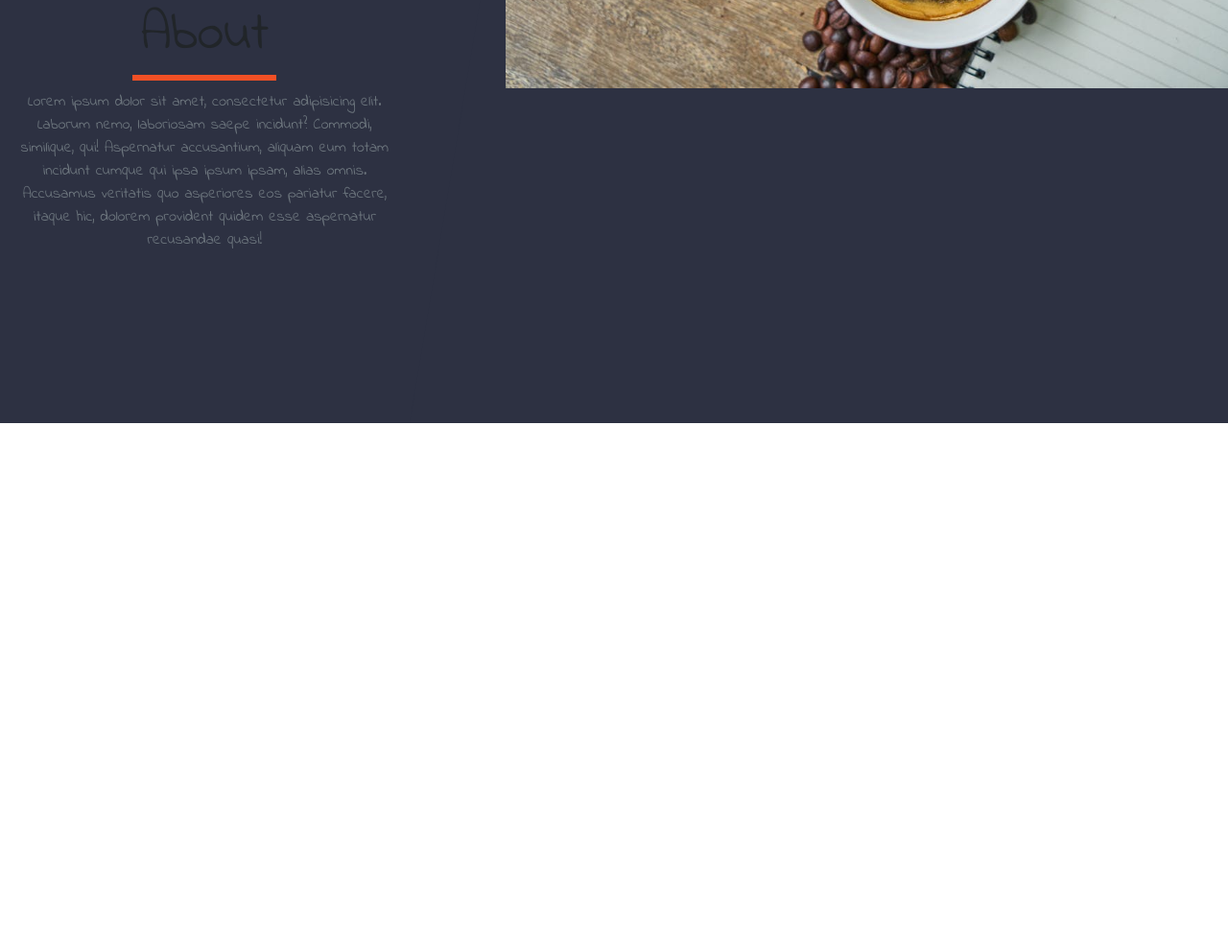
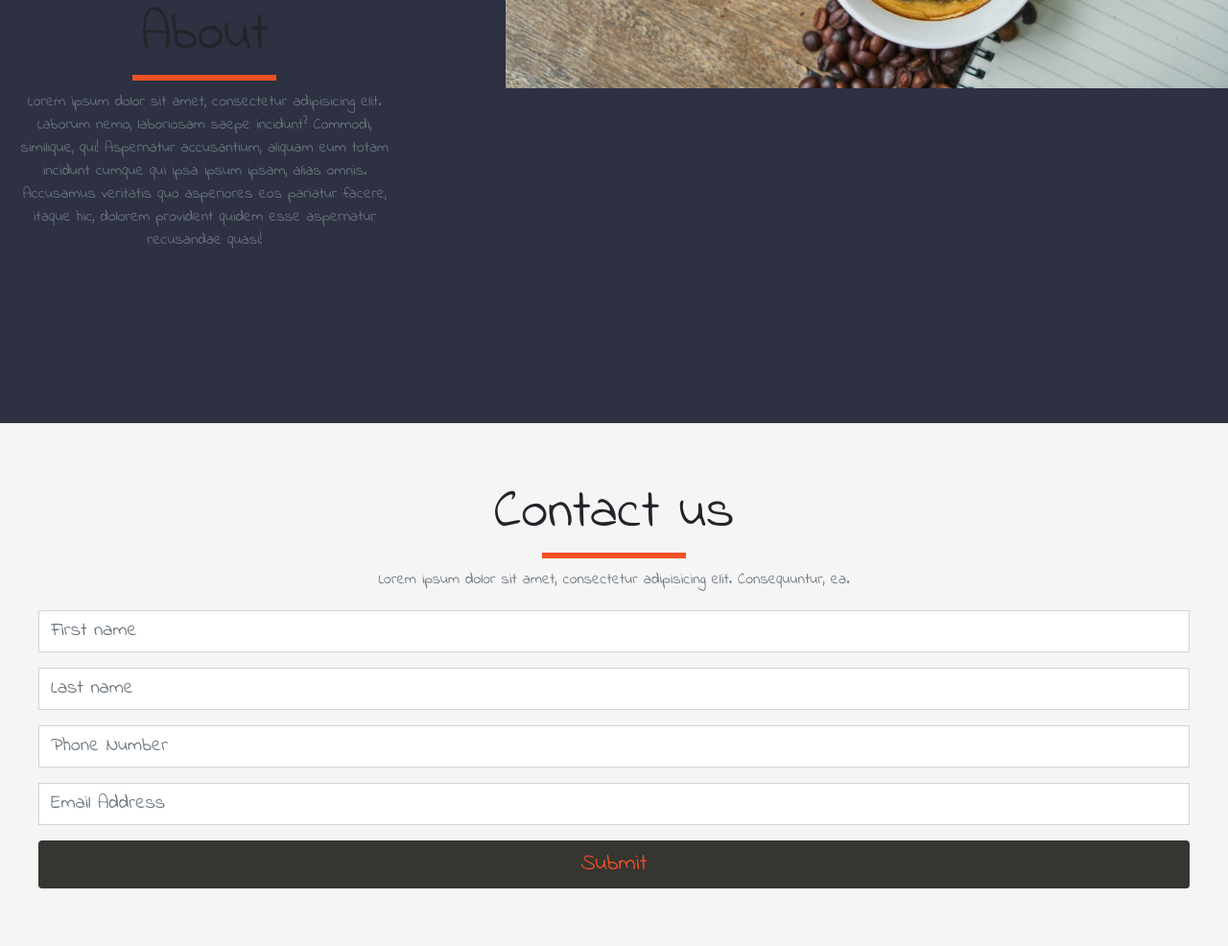
Before and after one commit to showlovezz/Demo22-coffee, a plain HTML site: page index.html in a window 1280 px wide. Shown: the part 1489-2475 px from the top of the page at 96% size. Before the commit the page ends 1930 px from the top, so only its background shows below. Drawn offline with nearby package versions, Linux system fonts and the light colour scheme.

Commit message:
Done add contact section

```diff
--- a/css/main.css
+++ b/css/main.css
@@ -106,3 +106,25 @@ header {
   flex-direction: column;
   justify-content: center;
 }
+
+/*contact section*/
+#contact {
+  padding: 40px;
+  background-color: whitesmoke;
+}
+
+#contact .form-control {
+  border-radius: 0!important;
+  font-size: 20px;
+}
+
+#contact button {
+  background-color: #353531;
+  font-size: 24px;
+  color: #F15025;
+  margin-bottom: 20px;
+}
+
+#contact button:hover {
+  background-color: #CED0CE;
+}
--- a/index.html
+++ b/index.html
@@ -75,6 +75,36 @@
       </div>
     </section>
 
+    <!-- contact section -->
+    <section id="contact" class="container-fluid text-center">
+      <div class="title">
+        <h1 class="display-4">Contact us</h1>
+        <div class="title-underline"></div>
+        <p class="text-muted">Lorem ipsum dolor sit amet, consectetur adipisicing elit. Consequuntur, ea.</p>
+      </div>
+      <div class="row">
+        <div class="col-sm-12">
+          <form>
+            <div class="form-group">
+              <input type="text" id="firstname" class="form-control input-lg" placeholder="First name">
+            </div>
+            <div class="form-group">
+              <input type="text" id="lasttname" class="form-control input-lg" placeholder="Last name">
+            </div>
+            <div class="form-group">
+              <input type="tel" id="phone" class="form-control input-lg" placeholder="Phone Number">
+            </div>
+            <div class="form-group">
+              <input type="email" id="email" class="form-control input-lg" placeholder="Email Address">
+            </div>
+            <button type="button" class="btn btn-block">Submit</button>
+          </form>
+        </div>
+      </div>
+    </section>
+
+
+
 
     <!-- Optional JavaScript -->
     <!-- jQuery first, then Popper.js, then Bootstrap JS -->
```
